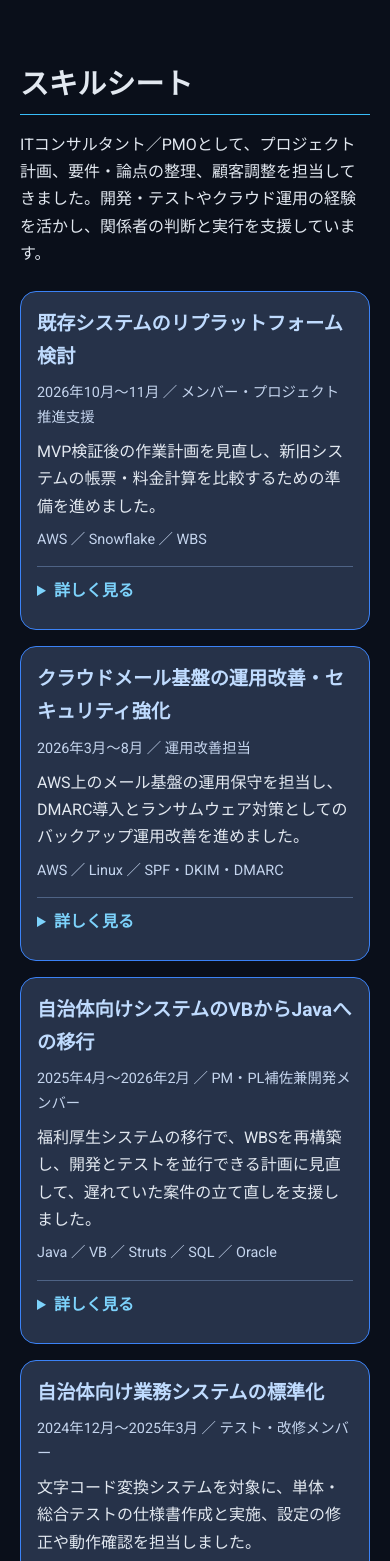
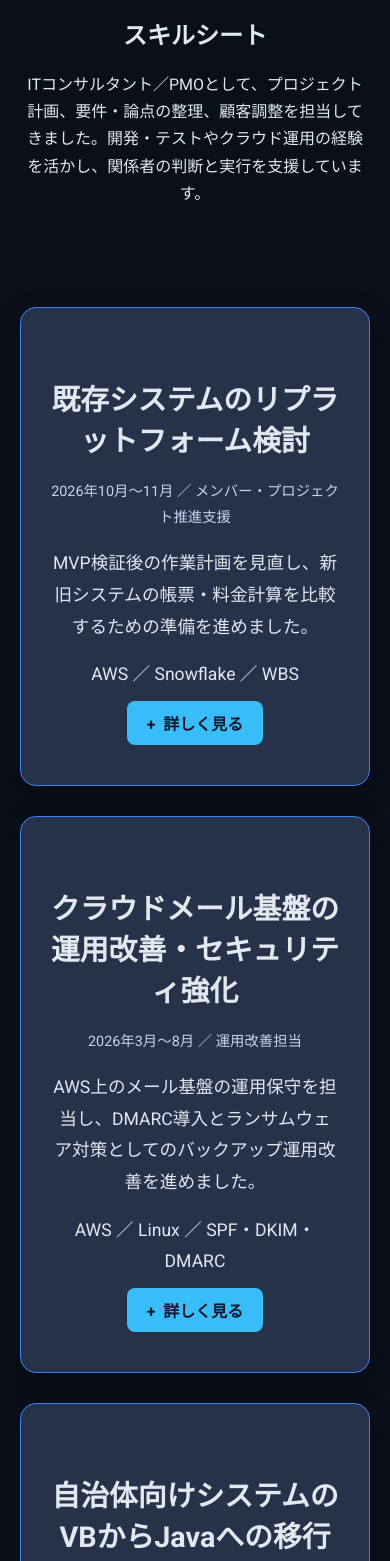
Before and after one commit to Gu4p2e/portfolio, a plain HTML site: page skills.html in a window 390 px wide. Shown: the part 183-1744 px from the top of the page. Drawn offline with Linux system fonts and the light colour scheme.

Commit message:
Publish Career goals and match Skills cards to Projects

```diff
--- a/skills.html
+++ b/skills.html
@@ -14,23 +14,24 @@
     <a href="certifications.html">Certifications</a>
     <a href="projects.html">Projects</a>
     <a href="about.html">About</a>
+    <a href="career.html">Career</a>
   </nav>
 
   <main>
     <h1>Skills</h1>
 
-    <section class="skills-section skill-sheet" aria-labelledby="skill-sheet-title">
+    <section class="skill-sheet" aria-labelledby="skill-sheet-title">
       <h2 id="skill-sheet-title">スキルシート</h2>
       <p class="skill-sheet-summary">ITコンサルタント／PMOとして、プロジェクト計画、要件・論点の整理、顧客調整を担当してきました。開発・テストやクラウド運用の経験を活かし、関係者の判断と実行を支援しています。</p>
 
-      <div class="skill-sheet-cards">
-        <article class="skill-sheet-card">
+      <div class="projects-section skill-sheet-cards">
+        <article class="project-card skill-sheet-card">
           <h3>既存システムのリプラットフォーム検討</h3>
           <p class="skill-sheet-meta"><time datetime="2026-10">2026年10月</time>〜<time datetime="2026-11">11月</time> ／ メンバー・プロジェクト推進支援</p>
           <p>MVP検証後の作業計画を見直し、新旧システムの帳票・料金計算を比較するための準備を進めました。</p>
           <p class="skill-sheet-tech">AWS ／ Snowflake ／ WBS</p>
           <details>
-            <summary>詳しく見る</summary>
+            <summary class="project-link">詳しく見る</summary>
             <ul>
               <li>MVP検証後に予定する作業を整理し、WBSを修正。</li>
               <li>帳票・料金計算の突き合わせに向け、現行の比較用システム構成図を整理。</li>
@@ -39,13 +40,13 @@
           </details>
         </article>
 
-        <article class="skill-sheet-card">
+        <article class="project-card skill-sheet-card">
           <h3>クラウドメール基盤の運用改善・セキュリティ強化</h3>
           <p class="skill-sheet-meta"><time datetime="2026-03">2026年3月</time>〜<time datetime="2026-08">8月</time> ／ 運用改善担当</p>
           <p>AWS上のメール基盤の運用保守を担当し、DMARC導入とランサムウェア対策としてのバックアップ運用改善を進めました。</p>
           <p class="skill-sheet-tech">AWS ／ Linux ／ SPF・DKIM・DMARC</p>
           <details>
-            <summary>詳しく見る</summary>
+            <summary class="project-link">詳しく見る</summary>
             <ul>
               <li><strong>運用保守</strong>。配送障害のログ調査、脆弱性の影響調査、適用手順の作成とリリースに対応。</li>
               <li><strong>DMARC導入</strong>。レポートと認証状況を調査し、受信側に拒否を求めるポリシー（reject）への移行に向けて、対応が必要な送信元を特定し是正を依頼。</li>
@@ -54,13 +55,13 @@
           </details>
         </article>
 
-        <article class="skill-sheet-card">
+        <article class="project-card skill-sheet-card">
           <h3>自治体向けシステムのVBからJavaへの移行</h3>
           <p class="skill-sheet-meta"><time datetime="2025-04">2025年4月</time>〜<time datetime="2026-02">2026年2月</time> ／ PM・PL補佐兼開発メンバー</p>
           <p>福利厚生システムの移行で、WBSを再構築し、開発とテストを並行できる計画に見直して、遅れていた案件の立て直しを支援しました。</p>
           <p class="skill-sheet-tech">Java ／ VB ／ Struts ／ SQL ／ Oracle</p>
           <details>
-            <summary>詳しく見る</summary>
+            <summary class="project-link">詳しく見る</summary>
             <ul>
               <li><strong>プロジェクト推進</strong>。残作業を棚卸しし、業務影響度と使用頻度で優先順位を整理。進捗・課題・品質を管理し、停滞しているタスクの対応を支援。</li>
               <li><strong>顧客折衝</strong>。追加要件を掘り下げ、関係者と対応範囲や優先度を調整。</li>
@@ -69,13 +70,13 @@
           </details>
         </article>
 
-        <article class="skill-sheet-card">
+        <article class="project-card skill-sheet-card">
           <h3>自治体向け業務システムの標準化</h3>
           <p class="skill-sheet-meta"><time datetime="2024-12">2024年12月</time>〜<time datetime="2025-03">2025年3月</time> ／ テスト・改修メンバー</p>
           <p>文字コード変換システムを対象に、単体・総合テストの仕様書作成と実施、設定の修正や動作確認を担当しました。</p>
           <p class="skill-sheet-tech">Java ／ SQL ／ Oracle ／ JP1/AJS3</p>
           <details>
-            <summary>詳しく見る</summary>
+            <summary class="project-link">詳しく見る</summary>
             <ul>
               <li>設定ファイル、DB、バッチの修正と動作確認を行い、本番環境向けの資材を作成。</li>
               <li>総合テストの日程を組み、連携処理で使うJP1/AJS3ジョブを作成。</li>
@@ -84,13 +85,13 @@
           </details>
         </article>
 
-        <article class="skill-sheet-card">
+        <article class="project-card skill-sheet-card">
           <h3>不動産業界向け業務支援アプリの企画・要件定義</h3>
           <p class="skill-sheet-meta"><time datetime="2021-07">2021年7月</time>〜<time datetime="2021-12">12月</time> ／ 営業側リーダー</p>
           <p>不動産営業の業務をヒアリングし、顧客・スケジュール・契約管理を支援するアプリの要件を整理しました。</p>
           <p class="skill-sheet-tech">業務分析 ／ 要件定義 ／ Figma</p>
           <details>
-            <summary>詳しく見る</summary>
+            <summary class="project-link">詳しく見る</summary>
             <ul>
               <li>営業担当者へのヒアリングをもとに業務フローと承認プロセスを整理し、必要機能・非機能要件を定義。</li>
               <li>Figmaのデモ画面をレビューし、営業現場で使いやすい画面や操作の改善を提案。</li>
--- a/style.css
+++ b/style.css
@@ -67,96 +67,55 @@ a:hover {
 /* ========================
    Skills Section（スキル一覧）
 ======================== */
-.skills-section {
-    margin-top: 30px;
-    padding: 20px;
-    text-align: left;
+.skill-sheet-summary {
     max-width: 600px;
-    margin-left: auto;
-    margin-right: auto;
-}
-
-.skills-section h2 {
-    font-size: 1.8rem;
-    margin-bottom: 10px;
-    border-bottom: 1px solid #38bdf8;
-    padding-bottom: 5px;
-}
-
-.skills-section ul {
-    list-style-type: disc;
-    padding-left: 20px;
-    margin-bottom: 30px;
-}
-
-.skill-sheet {
-    max-width: 880px;
+    margin: 0 auto;
+    padding-inline: 20px;
     line-height: 1.7;
 }
 
-.skill-sheet-summary {
-    max-width: 72ch;
-}
-
-.skill-sheet-cards {
-    display: grid;
-    gap: 16px;
-    margin-top: 24px;
-}
-
-.skill-sheet-card {
-    padding: clamp(16px, 3vw, 26px);
-    background: #263249;
-    border: 1px solid #3b82f6;
-    border-radius: 16px;
-}
-
-.skill-sheet-card h3 {
-    margin: 0;
-    color: #bfdbfe;
-    font-size: 1.2rem;
-    overflow-wrap: anywhere;
-}
-
-.skill-sheet-card p {
-    margin: 8px 0 0;
-}
-
-.skill-sheet-meta,
-.skill-sheet-tech {
+.skill-sheet-card .skill-sheet-meta {
+    margin-block: 0 12px;
     color: #c4d4ed;
     font-size: 0.9rem;
 }
 
-.skill-sheet-card details {
-    margin-top: 14px;
-    border-top: 1px solid #4e6385;
+.skill-sheet-card .skill-sheet-tech {
+    margin-top: 16px;
 }
 
 .skill-sheet-card summary {
-    color: #7dd3fc;
     cursor: pointer;
-    padding: 10px 0 0;
-    min-height: 36px;
-    font-weight: 700;
+}
+
+.skill-sheet-card summary::-webkit-details-marker {
+    display: none;
+}
+
+.skill-sheet-card summary::before {
+    content: "+" / "";
+    margin-right: 0.5em;
+}
+
+.skill-sheet-card details[open] summary::before {
+    content: "−" / "";
 }
 
 .skill-sheet-card summary:focus-visible {
-    outline: 2px solid #7dd3fc;
+    outline: 2px solid #e2e8f0;
     outline-offset: 4px;
 }
 
 .skill-sheet-card details ul {
-    margin: 8px 0 0;
+    border-top: 1px solid #4e6385;
+    margin: 18px 0 0;
+    padding: 16px 0 0 1.3em;
+    text-align: left;
+    line-height: 1.7;
 }
 
 .skill-sheet-card details li + li {
     margin-top: 6px;
-}
-
-.skill-sheet-card details li:hover {
-    color: inherit;
-    cursor: auto;
 }
 
 /* ========================
@@ -212,7 +171,6 @@ nav a:hover {
 /* ========================
    Hover Effects（リストのホバー演出）
 ======================== */
-.skills-section ul li:hover,
 .certifications-section ul li:hover {
     color: #38bdf8; /* 明るい水色にする */
     cursor: pointer; /* ポインターにする（リンクっぽい動き） */
@@ -289,7 +247,7 @@ nav a:hover {
     box-shadow: 0 12px 32px rgba(0, 0, 0, 0.4); /* ホバー影もふわっと広めに */
 }
 
-.project-card h2 {
+.project-card :is(h2, h3) {
     font-size: 1.8rem;
     margin-bottom: 20px; /* タイトルの下余白も少し取る */
 }
@@ -324,4 +282,8 @@ nav a:hover {
     width: 90%;
     max-width: 100%;
     }
+    .skill-sheet-card {
+        box-sizing: border-box;
+        width: min(100%, 662px);
+    }
 }
```
Also changed, not shown: about.html (+1 -0 lines), attendance.html (+1 -0 lines), career.html (added, +38 -0 lines), certifications.html (+1 -0 lines), index.html (+1 -0 lines), projects.html (+1 -0 lines).
